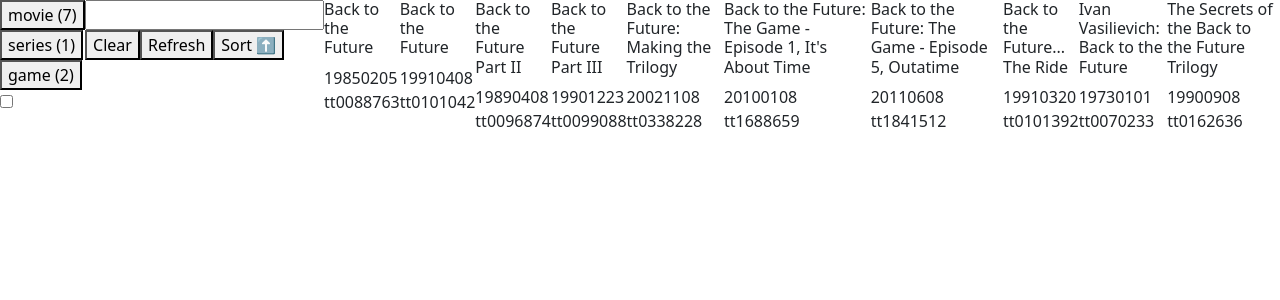
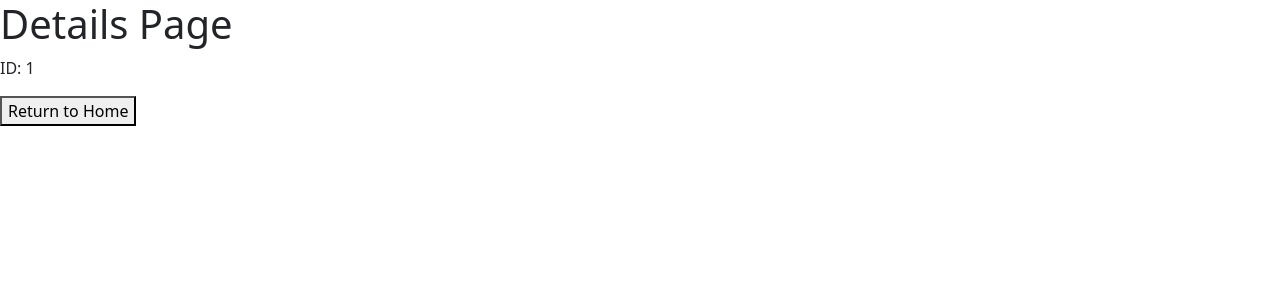
Before and after one commit to OferTauber/Films-and-games, a React (Create React App) app: page /1 in a window 1280 px wide. Shown: the top 300 px of the page. Built offline with nearby package versions, Linux system fonts and the light colour scheme.

Commit message:
Add react router - all navigations are working

```diff
--- a/package.json
+++ b/package.json
@@ -18,6 +18,7 @@
     "mobx-react-lite": "^4.0.7",
     "react": "^18.3.1",
     "react-dom": "^18.3.1",
+    "react-router-dom": "^6.24.1",
     "react-scripts": "5.0.1",
     "typescript": "^4.9.5",
     "web-vitals": "^2.1.4"
--- a/src/App.tsx
+++ b/src/App.tsx
@@ -1,22 +1,23 @@
 import React, { useEffect } from "react";
 import "./App.css";
-
 import { observer } from "mobx-react-lite";
 import { useStore } from "./misc/useStore";
-
 import { Loader } from "./ui-components/Loader";
-import LandingPage from "./pages/LandingPage";
+import { useRoutes } from "react-router-dom";
+import routes from "./misc/routes";
 
 interface AppProps {
   isLoading: boolean;
 }
 
 const App: React.FC<AppProps> = ({ isLoading }) => {
+  const routing = useRoutes(routes);
+
   if (isLoading) {
     return <Loader />;
   }
 
-  return <LandingPage />;
+  return routing;
 };
 
 const Observed = observer(App);
@@ -28,7 +29,7 @@ const StoreConnected = () => {
     getData();
   }, [getData]);
 
-  return <Observed {...{ isLoading }} />;
+  return <Observed isLoading={isLoading} />;
 };
 
 export default observer(StoreConnected);
--- a/src/index.tsx
+++ b/src/index.tsx
@@ -4,6 +4,7 @@ import "./index.css";
 import App from "./App";
 import reportWebVitals from "./reportWebVitals";
 import "bootstrap/dist/css/bootstrap.min.css";
+import { BrowserRouter } from "react-router-dom";
 
 import { StoreProvider } from "./misc/useStore";
 
@@ -12,9 +13,11 @@ const root = ReactDOM.createRoot(
 );
 root.render(
   <React.StrictMode>
-    <StoreProvider>
-      <App />
-    </StoreProvider>
+    <BrowserRouter>
+      <StoreProvider>
+        <App />
+      </StoreProvider>
+    </BrowserRouter>
   </React.StrictMode>
 );
 
--- /dev/null
+++ b/src/misc/routes.tsx
@@ -0,0 +1,18 @@
+import React from "react";
+import { RouteObject } from "react-router-dom";
+import { LandingPage } from "../pages";
+
+import { Details } from "../pages/Details";
+
+const routes: RouteObject[] = [
+  {
+    path: "/",
+    element: <LandingPage />,
+  },
+  {
+    path: "/:id",
+    element: <Details />,
+  },
+];
+
+export default routes;
--- /dev/null
+++ b/src/pages/Details.tsx
@@ -0,0 +1,21 @@
+import React from "react";
+import { useParams, useNavigate } from "react-router-dom";
+
+export const Details: React.FC = () => {
+  const { id } = useParams<{ id: string }>();
+  const navigate = useNavigate();
+
+  const handleReturn = () => {
+    navigate("/");
+  };
+
+  return (
+    <div>
+      <h1>Details Page</h1>
+      <p>ID: {id}</p>
+      <button onClick={handleReturn}>Return to Home</button>
+    </div>
+  );
+};
+
+export default Details;
--- /dev/null
+++ b/src/pages/index.ts
@@ -0,0 +1,2 @@
+export * from "./LandingPage";
+export * from "./Details";
--- a/src/ui-components/Card/Card.tsx
+++ b/src/ui-components/Card/Card.tsx
@@ -1,7 +1,6 @@
 import React from "react";
-
+import { useNavigate } from "react-router-dom";
 import type { Entity } from "../../misc/types";
-
 import { EditableTitle } from "./sub-components/EditableTitle";
 
 interface CardProps extends Entity {
@@ -17,12 +16,18 @@ export const Card: React.FC<CardProps> = ({
   // TODO Poster
 }) => {
   const date = Year.trim();
+  const navigate = useNavigate();
+
+  const handleNavigate = () => {
+    navigate(`/${imdbID}`);
+  };
 
   return (
     <div>
       <EditableTitle {...{ title: Title, onTitleUpdate }} />
       <div>{date}</div>
       <div>{imdbID}</div>
+      <button onClick={handleNavigate}>Go to Details</button>
     </div>
   );
 };
```
Also changed, not shown: 1 other file (tests, documents, lock files or other folders).
